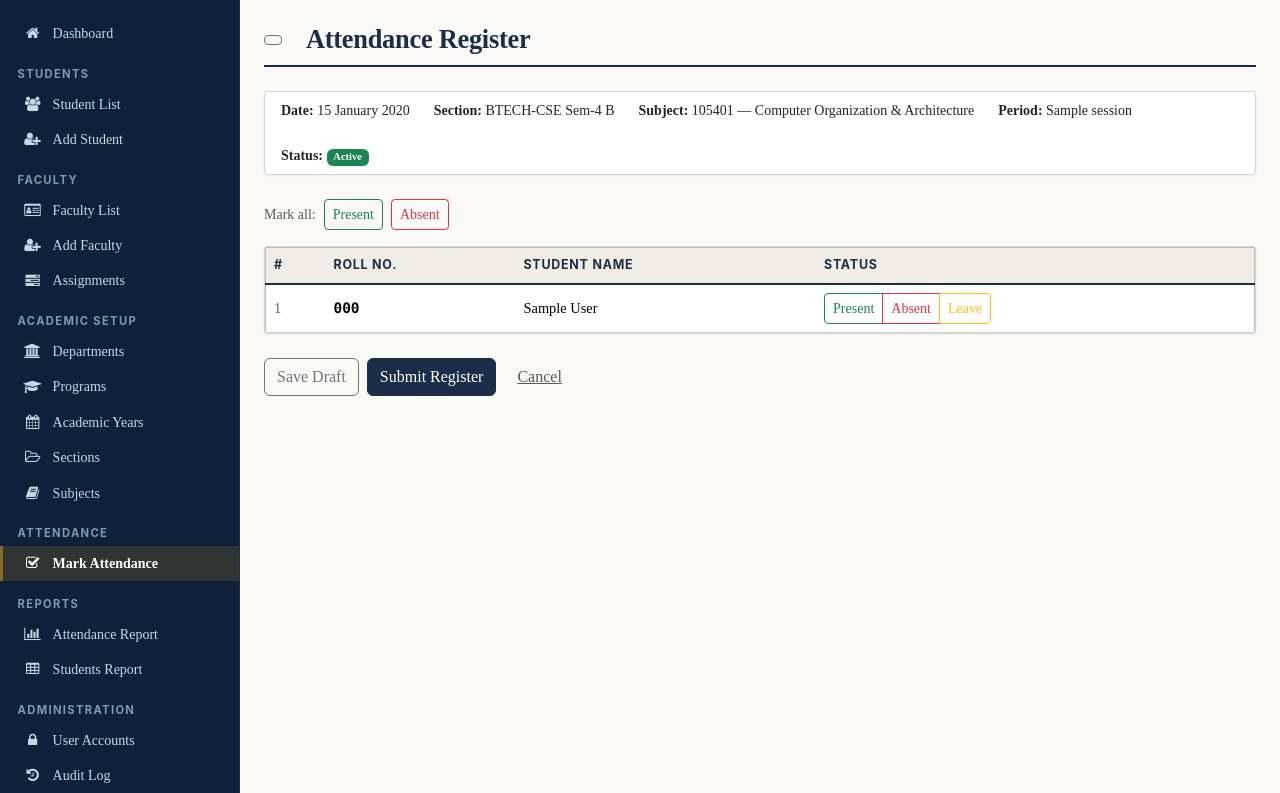
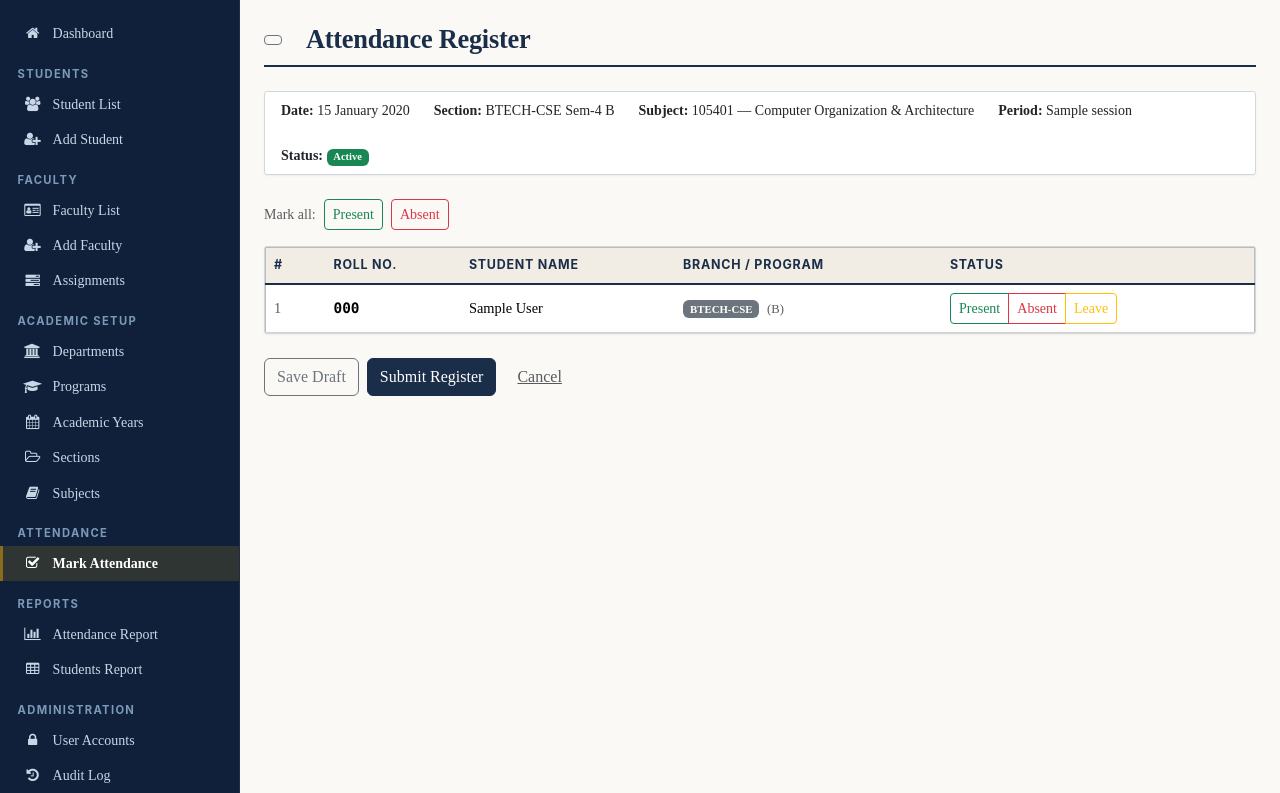
Before and after one commit to vishwajit-create/fg, a Flask app: page /attendance/session/1/mark in a window 1280 px wide. Shown: the part 54-847 px from the top of the page. Run offline with Flask 3, Linux system fonts and the light colour scheme; a user stored in the database is signed in; tables that the repository leaves empty hold one stand-in row (values such as "Sample post").

Commit message:
feat: allow any student registered under branch/department to attend any class under CSE

```diff
--- a/app/attendance/routes.py
+++ b/app/attendance/routes.py
@@ -109,16 +109,32 @@ def mark(session_id):
         flash('This register is locked. Contact an administrator to make corrections.', 'warning')
         return redirect(url_for('attendance.view', session_id=session_id))
 
-    # Get enrolled students
-    enrollments = (
-        Enrollment.query
-        .filter_by(section_id=session.section_id, status='active')
-        .join(Student)
-        .filter(Student.status == 'active')
-        .order_by(Student.roll_number)
-        .all()
-    )
-    students = [e.student for e in enrollments]
+    # Fetch students eligible to attend:
+    # 1. Directly enrolled in this section
+    # 2. Or registered under the same program or department (e.g. CSE branch students can attend any CSE class/program)
+    enrolled_student_ids = [
+        e.student_id for e in Enrollment.query.filter_by(section_id=session.section_id, status='active').all()
+    ]
+
+    # Get program and department IDs for the current class/section
+    prog_id = session.section.program_id if session.section else None
+    dept_id = session.section.program.department_id if session.section and session.section.program else None
+
+    # Query students: directly enrolled, or in same program, or in same branch/department
+    candidate_query = Student.query.filter(Student.status == 'active')
+
+    conditions = []
+    if enrolled_student_ids:
+        conditions.append(Student.id.in_(enrolled_student_ids))
+    if prog_id:
+        conditions.append(Student.program_id == prog_id)
+    if dept_id:
+        conditions.append(Student.program.has(department_id=dept_id))
+
+    if conditions:
+        students = candidate_query.filter(db.or_(*conditions)).order_by(Student.roll_number).all()
+    else:
+        students = candidate_query.order_by(Student.roll_number).all()
 
     # Fetch existing records
     existing = {r.student_id: r for r in session.records.all()}
--- a/app/templates/attendance/mark.html
+++ b/app/templates/attendance/mark.html
@@ -50,6 +50,7 @@
               <th style="width:60px;">#</th>
               <th>Roll No.</th>
               <th>Student Name</th>
+              <th>Branch / Program</th>
               <th>Status</th>
             </tr>
           </thead>
@@ -60,6 +61,12 @@
               <td class="text-muted">{{ loop.index }}</td>
               <td class="font-monospace fw-semibold">{{ student.roll_number }}</td>
               <td>{{ student.full_name }}</td>
+              <td>
+                <span class="badge bg-secondary">{{ student.program.code if student.program else '—' }}</span>
+                {% if student.section %}
+                <span class="text-muted small ms-1">({{ student.section.section_name }})</span>
+                {% endif %}
+              </td>
               <td>
                 <div class="btn-group att-status-btns" role="group">
                   <input type="radio" class="btn-check" name="status_{{ student.id }}"
```
Also changed, not shown: app/templates/attendance/view.html (+7 -0 lines).
